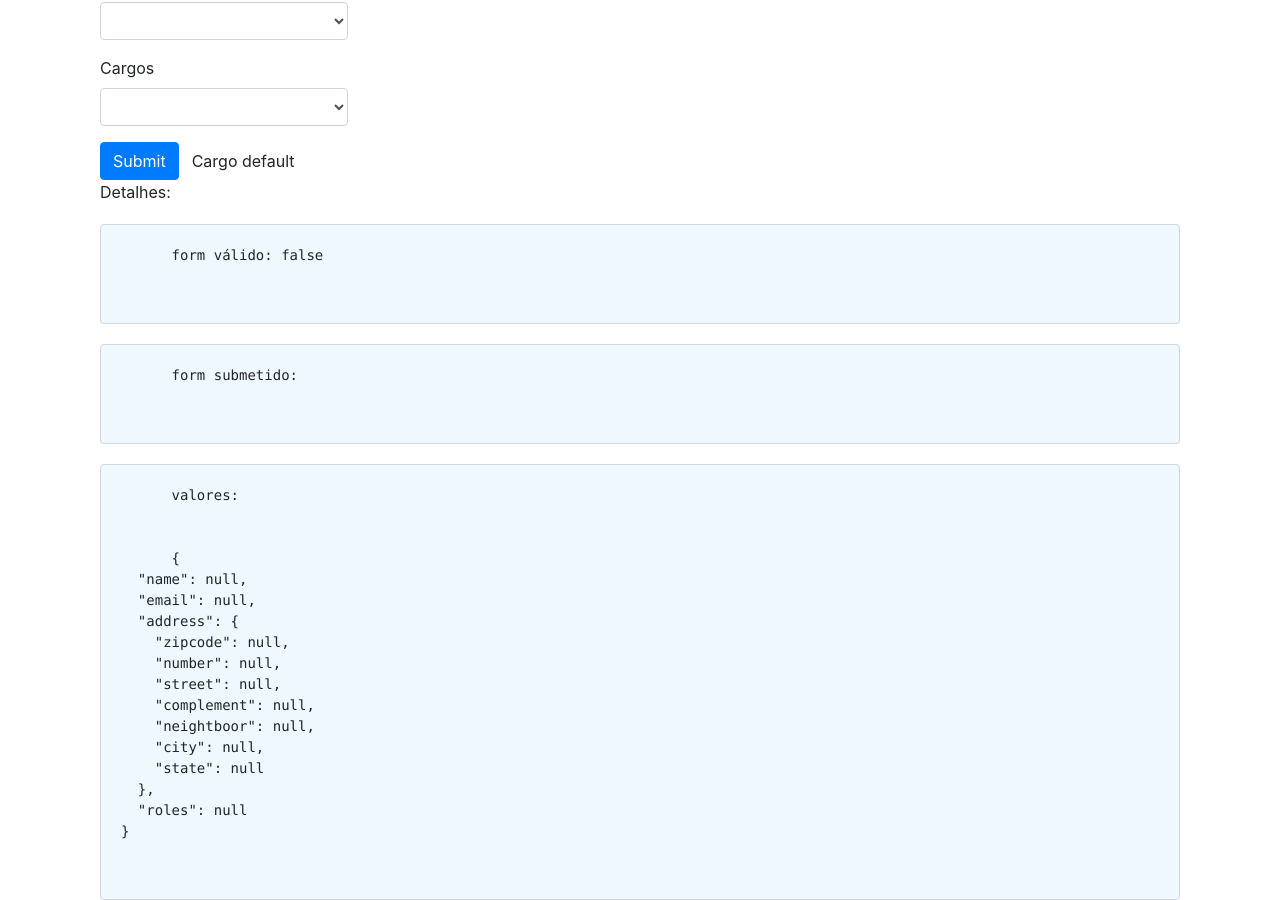
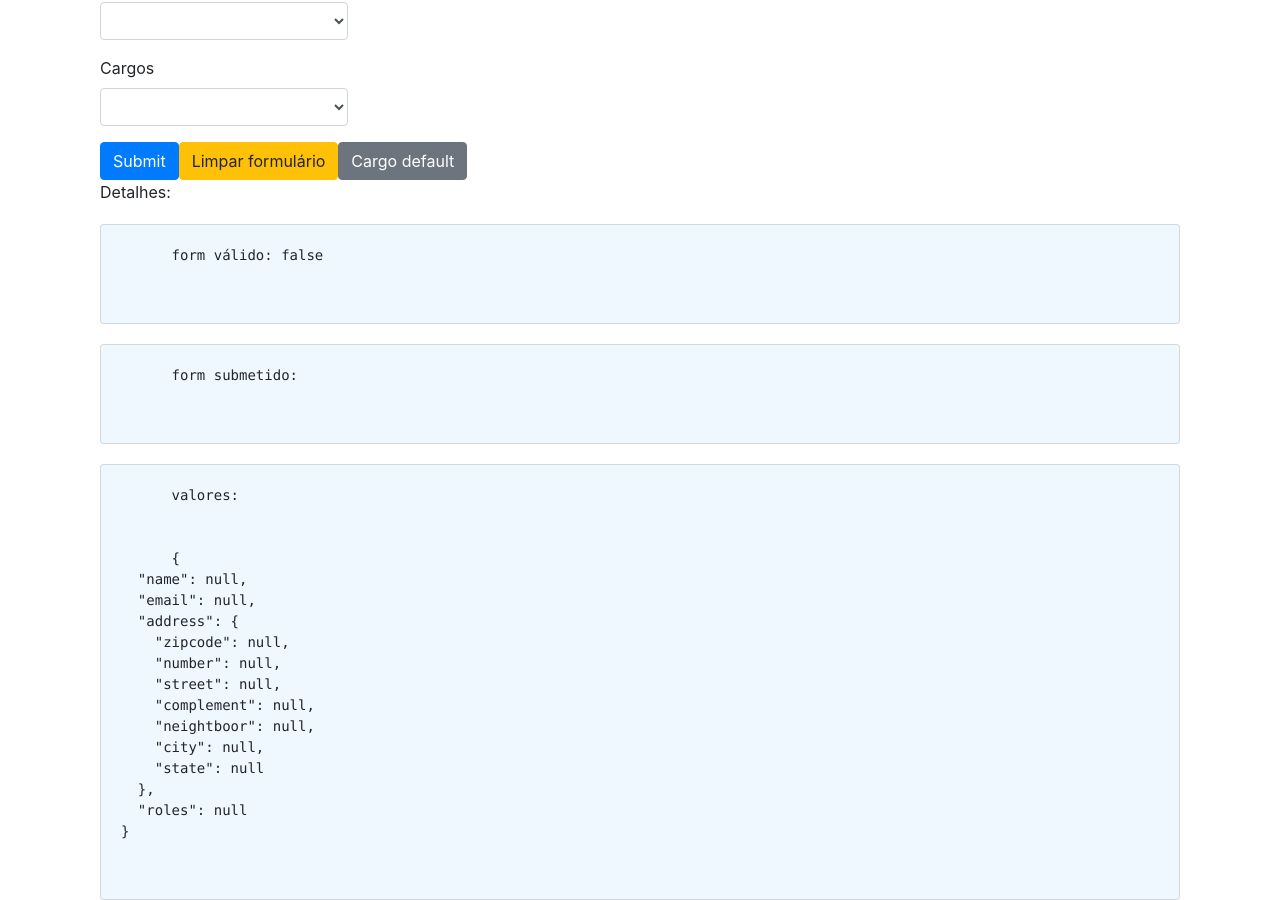
Before and after one commit to layshidani/curso-loiane, an Angular app: page /dataForm in a window 1280 px wide. Shown: the part 766-1666 px from the top of the page. Built offline with nearby package versions, Linux system fonts and the light colour scheme.

Commit message:
feat(reactive-forms): add reset form button :sparkles:

```diff
--- a/src/app/data-form/data-form.component.html
+++ b/src/app/data-form/data-form.component.html
@@ -118,7 +118,12 @@
     >Submit</button>
 
     <button
-      class="btn"
+      class="btn btn-warning"
+      (click)="resetForm()"
+    >Limpar formulário</button>
+
+    <button
+      class="btn btn-secondary"
       (click)="setRole()"
     >Cargo default</button>
 
```
